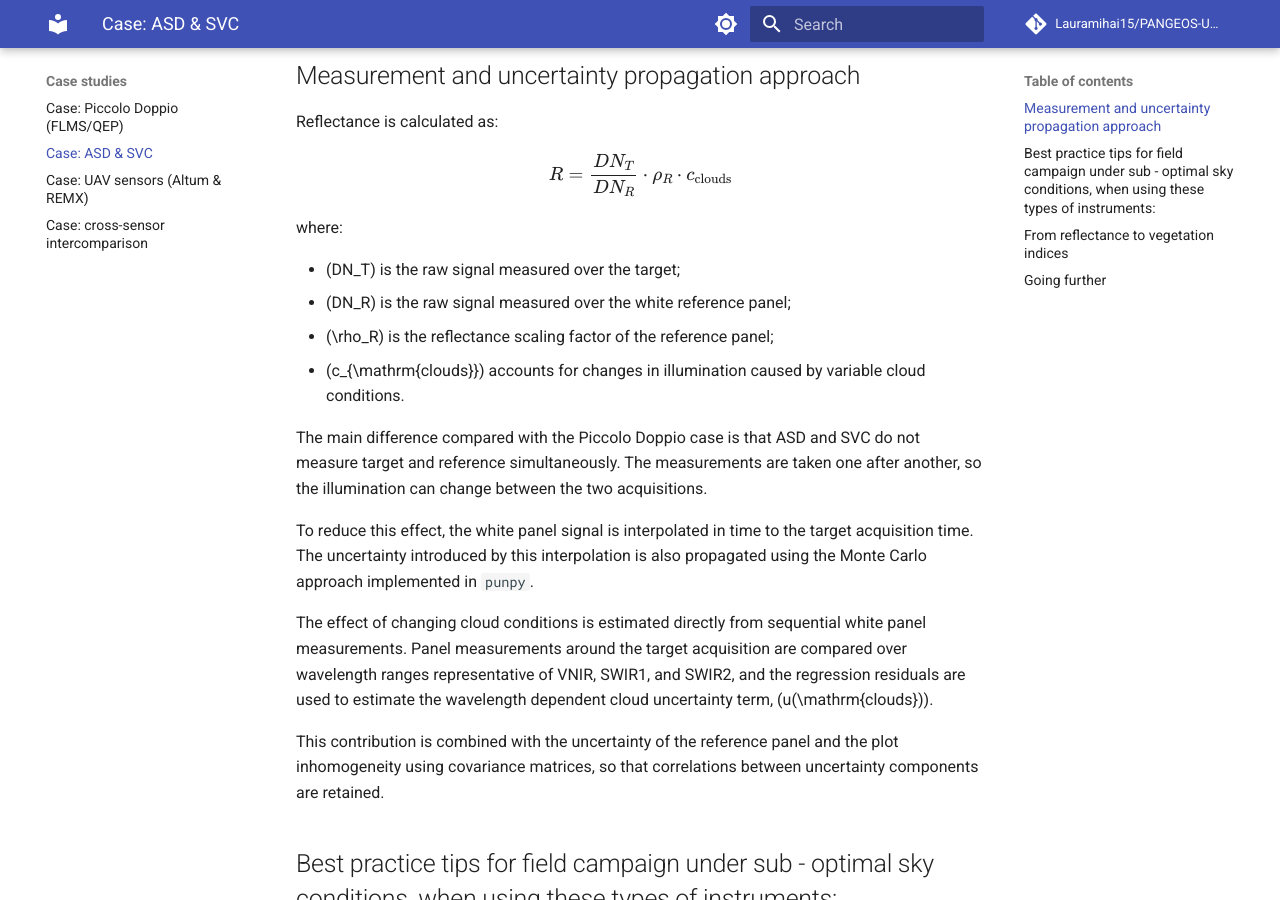
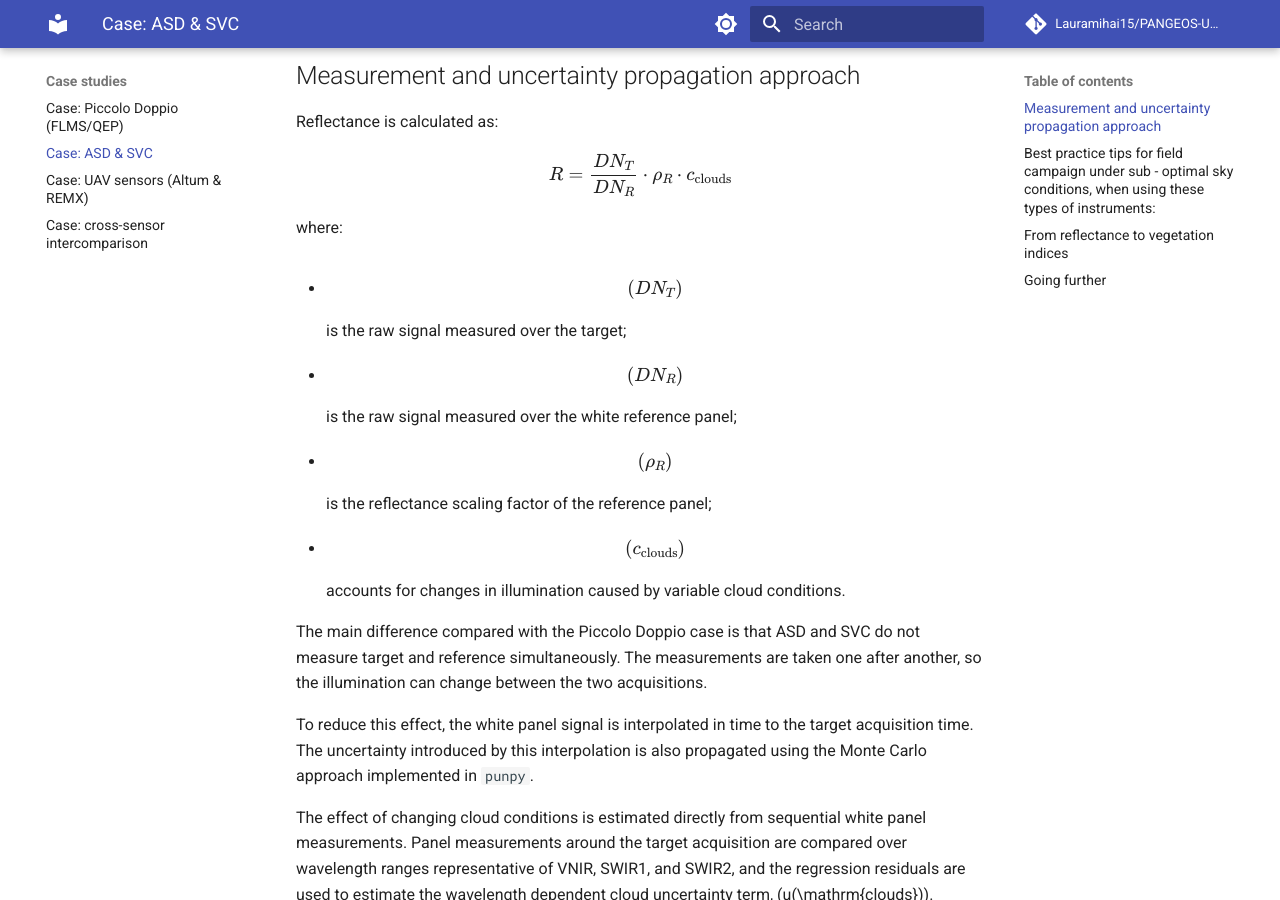
Before and after one commit to Lauramihai15/PANGEOS-UncertaintyPropagation, an MkDocs documentation site: the page built from docs/case-asd-svc.md, in a window 1280 px wide and 900 px high, scrolled down 934 px. Built offline with MkDocs 1.6.1 and Material for MkDocs 9.7.7, drawn with Linux system fonts in a browser that asks for light colours; comment, search, counter and statistics services are not loaded.

```diff
--- a/docs/case-asd-svc.md
+++ b/docs/case-asd-svc.md
@@ -21,16 +21,14 @@ For both devices, the internal calibration and metrological traceability are tre
 
 Reflectance is calculated as:
 
-$$
-R = \frac{DN_T}{DN_R} \cdot \rho_R \cdot c_{\mathrm{clouds}}
-$$
+$$R = \frac{DN_T}{DN_R} \cdot \rho_R \cdot c_{\mathrm{clouds}}$$
 
 where:
 
-* \(DN_T\) is the raw signal measured over the target;
-* \(DN_R\) is the raw signal measured over the white reference panel;
-* \(\rho_R\) is the reflectance scaling factor of the reference panel;
-* \(c_{\mathrm{clouds}}\) accounts for changes in illumination caused by variable cloud conditions.
+* $$\(DN_T\)$$ is the raw signal measured over the target;
+* $$\(DN_R\)$$ is the raw signal measured over the white reference panel;
+* $$\(\rho_R\)$$ is the reflectance scaling factor of the reference panel;
+* $$\(c_{\mathrm{clouds}}\)$$ accounts for changes in illumination caused by variable cloud conditions.
 
 The main difference compared with the Piccolo Doppio case is that ASD and SVC do not measure target and reference simultaneously. The measurements are taken one after another, so the illumination can change between the two acquisitions.
 
```
